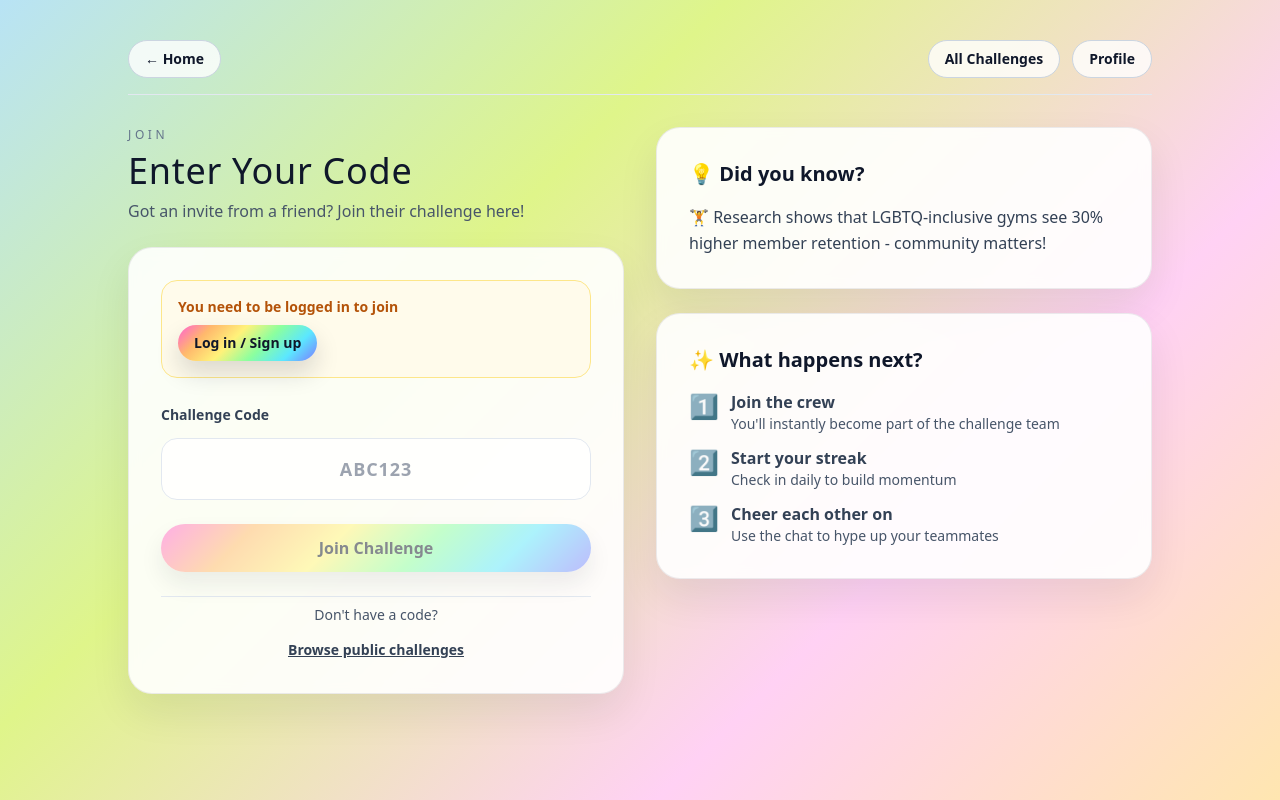
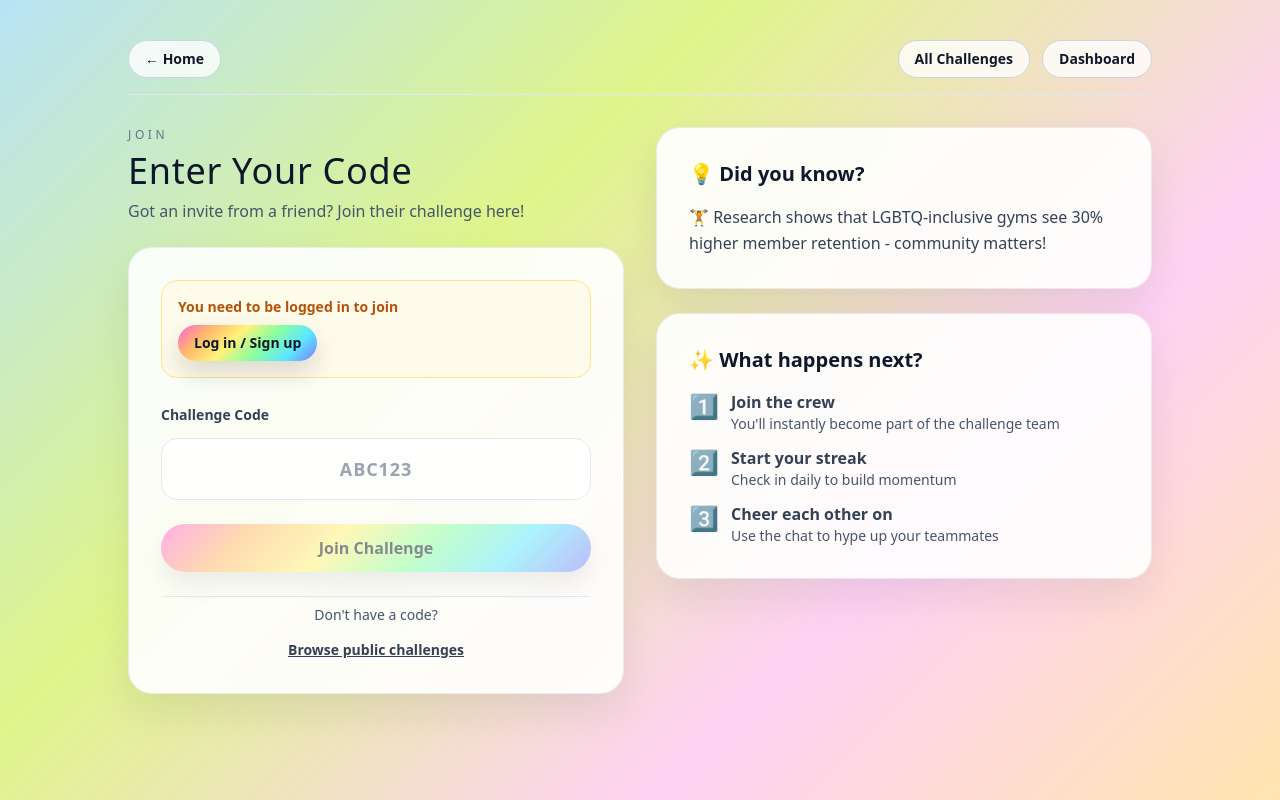
Before and after one commit to haydennglenn9-3385/Challenge-App-, a Next.js app: page /embed/join in a window 1280 px wide. Built offline with nearby package versions, Linux system fonts and the light colour scheme; no server answers.

Commit message:
Add Dashboard button to all pages, fix join redirect, update home page

```diff
--- a/app/embed/challenge/[id]/page.tsx
+++ b/app/embed/challenge/[id]/page.tsx
@@ -230,7 +230,7 @@ export default function ChallengeDetailPage() {
           </button>
           <button onClick={() => navigate("/embed/profile")}
             className="px-4 py-2 rounded-full font-semibold border border-slate-300 bg-white/80 hover:bg-white transition text-sm">
-            Profile
+            Dashboard
           </button>
         </div>
       </div>
--- a/app/embed/join/page.tsx
+++ b/app/embed/join/page.tsx
@@ -90,7 +90,7 @@ export default function JoinWithCodePage() {
             onClick={() => navigate("/embed/profile")}
             className="px-4 py-2 rounded-full font-semibold border border-slate-300 bg-white/80 hover:bg-white transition text-sm"
           >
-            Profile
+            Dashboard
           </button>
         </div>
       </div>
```
